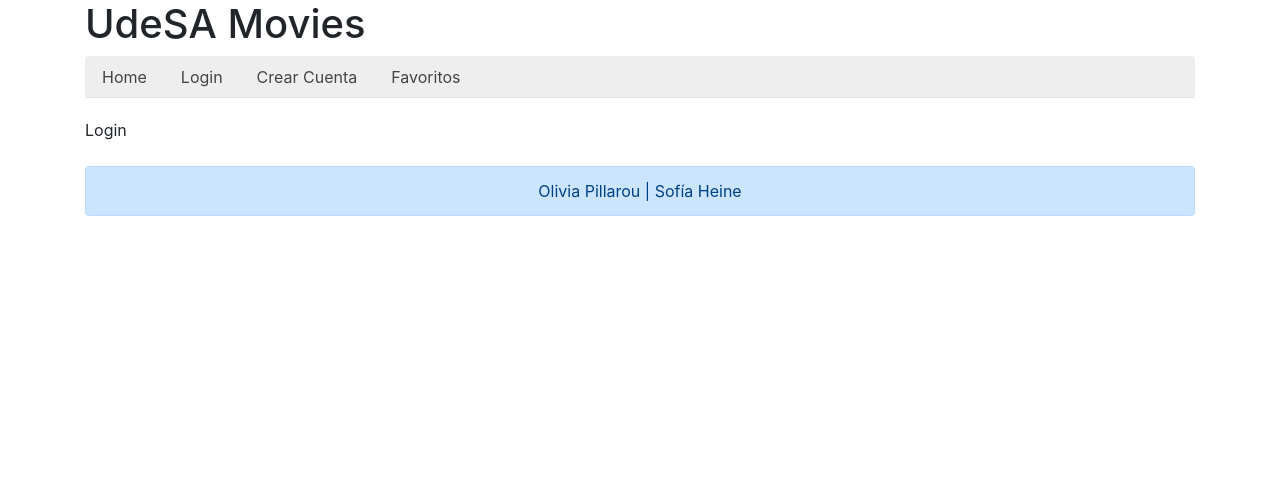
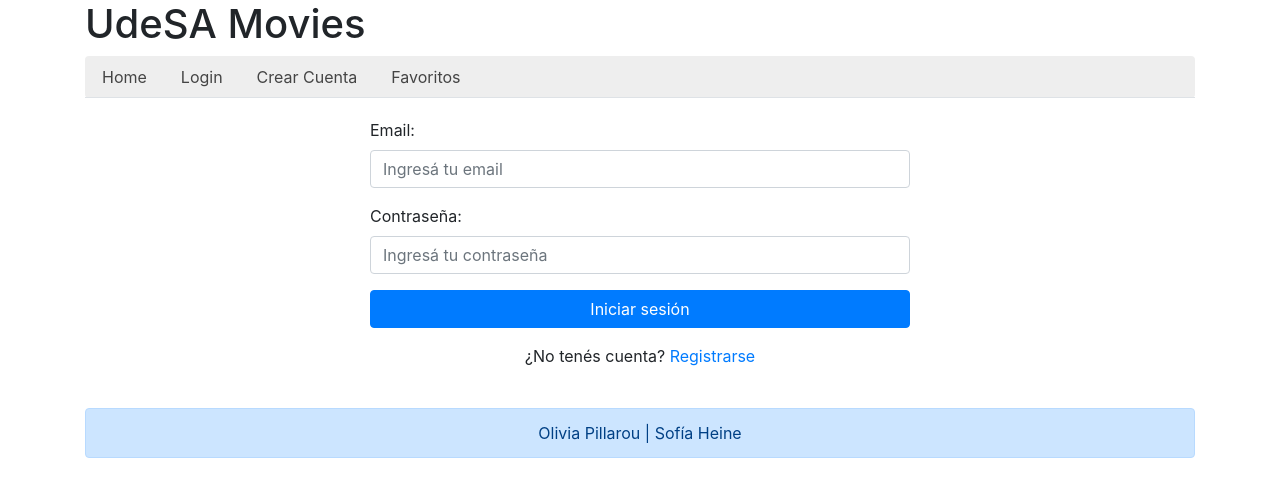
Before and after one commit to sheine-svg/PI-PillarouYHeine, a React (Create React App) app: page /Login in a window 1280 px wide. Shown: the top 496 px of the page. Built offline with nearby package versions, Linux system fonts and the light colour scheme.

Commit message:
Terminé de resolver el form de crear cuenta e hice el form de login

```diff
--- a/src/screens/CrearCuenta/CrearCuenta.js
+++ b/src/screens/CrearCuenta/CrearCuenta.js
@@ -7,7 +7,8 @@ class CrearCuenta extends Component {
             mail: "",
             password: "",
             error: "",
-            todosLosMails: []
+            todosLosMails: [],
+            usuarios: [],
         };
     }
 
@@ -26,32 +27,45 @@ class CrearCuenta extends Component {
         this.setState({
             password: event.target.value
         });
+    }
+
+    controlarCampos = () => {
         if (this.state.password.length <= 5) {
             this.setState({
                 error: "La contraseña debe tener al menos 6 caracteres"
             });
-        } else {
-            this.setState({
-                error: ""
-            });
+            return;
         }
-    }
-
-    controlarCampos = () => {
         if (this.state.mail === "" || this.state.password === "") {
             this.setState({
                 error: "Debes completar todos los campos"
             });
         } else {
+            if (this.state.todosLosMails.includes(this.state.mail)){
+                this.setState({
+                    error: "El mail ya existe"
+                });
+                return;
+            }
+
             let mailToString = JSON.stringify(this.state.mail)
             localStorage.setItem("mail", mailToString);
             let recuperoStorageMail = localStorage.getItem('mail');
             let mailsRecuperados = JSON.parse(recuperoStorageMail);
             this.state.todosLosMails.push(mailsRecuperados)
-            console.log(this.state.todosLosMails);
 
             let passwordToString = JSON.stringify(this.state.password)
             localStorage.setItem("password", passwordToString);
+
+            this.state.usuarios.push({
+                mail: this.state.mail,
+                password: this.state.password,
+            })
+            console.log(this.state.usuarios);
+
+            this.setState({
+                    error: ""
+                });
         }
     }
 
@@ -62,15 +76,14 @@ class CrearCuenta extends Component {
                     <form onSubmit={(event) => this.evitarSubmit(event)}>
                         <div className="form-group">
                             <label>Mail:</label>
-                            <input type="mail" onChange={(event) => this.controlarMail(event)} value={this.state.mail} />
+                            <input type="mail" onChange={(event) => this.controlarMail(event)} value={this.state.mail} id="email" placeholder="Ingresá tu email" className="form-control"/>
                         </div>
 
                         <div className="form-group">
                             <label>Contraseña:</label>
-                            <input type="password" value={this.state.password} onChange={(event) => this.controlarPassword(event)} />
-                            {this.state.error}
+                            <input type="password" value={this.state.password} onChange={(event) => this.controlarPassword(event)} className="form-control" id="password" placeholder="Ingresá tu contraseña"/>
                         </div>
-
+                        {this.state.error}
                         <button onClick={() => this.controlarCampos()} type="submit" className="btn btn-primary btn-block">Registrarse</button>
                     </form>
                 </div>
--- a/src/screens/Login/Login.js
+++ b/src/screens/Login/Login.js
@@ -1,14 +1,80 @@
-import React from "react";
+import React, { Component } from "react";
+import { Link } from "react-router-dom";
 
-function Login(){
-    return(
-        <div>Login</div>
+class Login extends Component {
+    constructor(props) {
+        super(props);
+        this.state = {
+            mail: "",
+            password: "",
+            error: "",
+        };
+    }
 
-        /*
-        let recuperoStoragePassword = localStorage.getItem('password');
-        let passwordsRecuperados = JSON.parse(recuperoStoragePassword);
-        */
-    )
+    evitarSubmit(event) {
+        event.preventDefault();
+    }
+
+    controlarMail = (event) => {
+        this.setState({
+            mail: event.target.value
+        });
+
+    };
+
+    controlarPassword = (event) => {
+        this.setState({
+            password: event.target.value
+        });
+    }
+
+    validacionLogin = () => {
+        let usuarios = JSON.parse(localStorage.getItem("usuarios")) || [];
+
+        let filtrarUsuario = usuarios.filter(unUsuario =>
+            unUsuario.mail === this.state.mail &&
+            unUsuario.password === this.state.password
+        )
+
+        if (usuarios.length === 0) {
+            this.setState({
+                error: "La contraseña o mail es incorrecto"
+            });
+            return;
+        } else if (filtrarUsuario.length > 0) {
+            this.setState({
+                error: "Usuario correcto!"
+            })
+            return;
+        } else {
+            this.setState({
+                error: "Credenciales incorrectas"
+            });
+            return;
+        }
+
+    }
+    render() {
+        return (
+            <div className="row justify-content-center">
+                <div className="col-md-6">
+                    <form onSubmit={(event) => this.evitarSubmit(event)}>
+                        <div className="form-group">
+                            <label>Email: </label>
+                            <input type="email" onChange={(event) => this.controlarMail(event)} value={this.state.mail} className="form-control" id="email" placeholder="Ingresá tu email"/>
+                        </div>
+                        <div className="form-group">
+                            <label>Contraseña:</label>
+                            <input type="password" value={this.state.password} onChange={(event) => this.controlarPassword(event)} className="form-control" id="password" placeholder="Ingresá tu contraseña"/>
+                        </div>
+                        {this.state.error}
+                        <button onClick={() => this.validacionLogin()} type="submit" className="btn btn-primary btn-block">Iniciar sesión</button>
+                    </form>
+                    <p className="mt-3 text-center">¿No tenés cuenta? <Link to="/CrearCuenta">Registrarse</Link></p>
+                </div>
+            </div>
+        )
+    }
 }
 
 export default Login;
```
